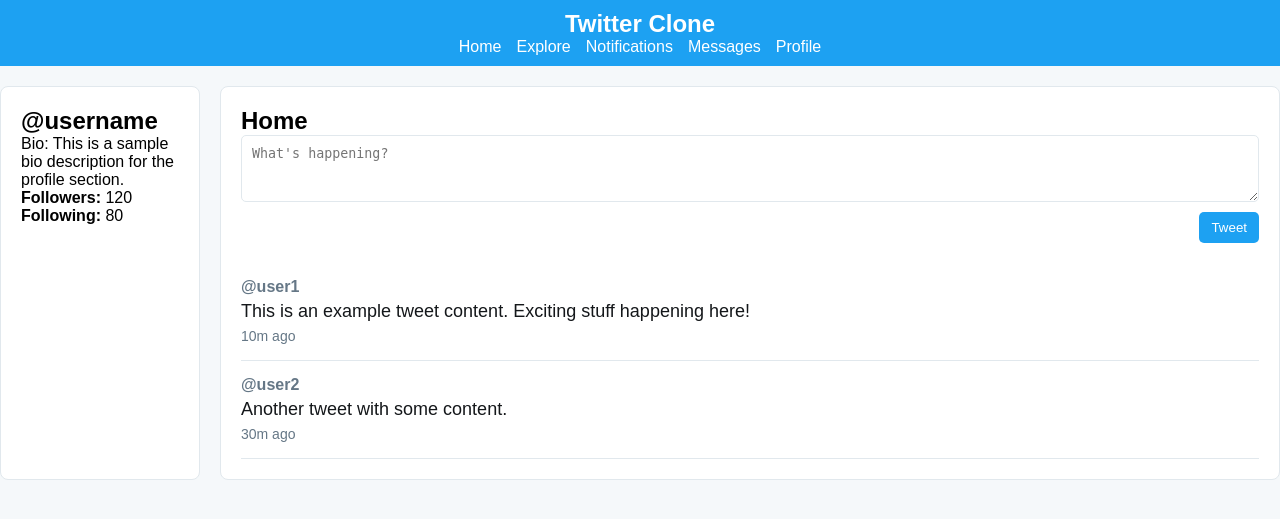
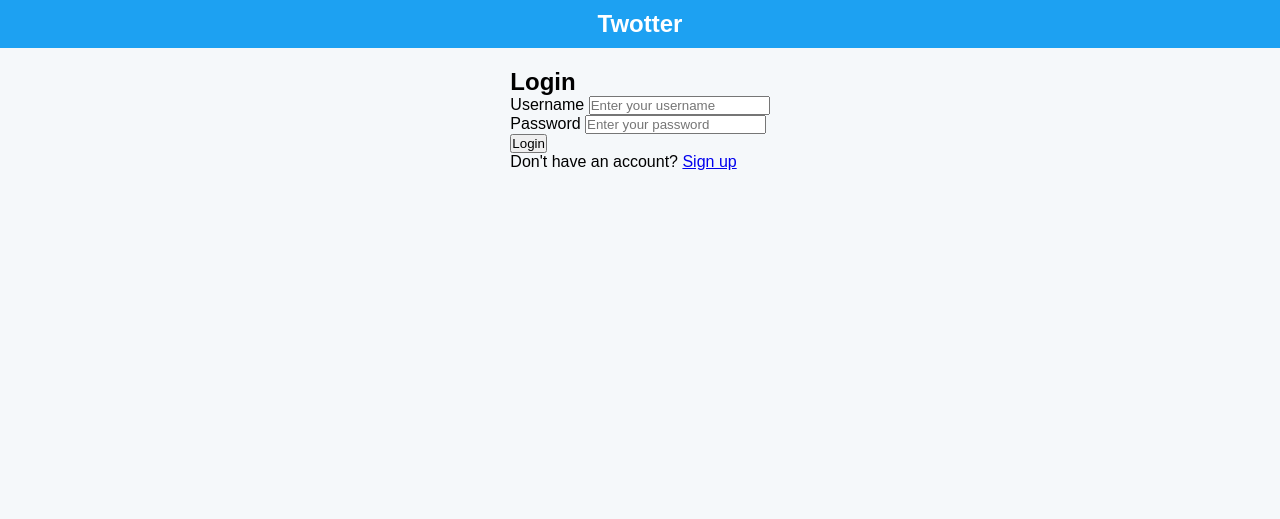
Before and after one commit to MilanHennessy/twotter_app, a Flask app: page / in a window 1280 px wide. Shown: the top 519 px of the page. Run offline with Flask 3, Linux system fonts and the light colour scheme.

Commit message:
Added login and registration functionality

```diff
--- a/app/config.py
+++ b/app/config.py
@@ -7,3 +7,7 @@ class Config:
     JWT_SECRET_KEY = os.getenv("JWT_SECRET_KEY", "jwtsecretkey")
     UPLOAD_FOLDER = os.path.join(os.getcwd(), "static/uploads")
     ALLOWED_EXTENSIONS = {'png', 'jpg', 'jpeg'}
+    TWITTER_API_KEY = "UyfzPwRHBxNmlOW4Vpkek8ktx"
+    TWITTER_API_SECRET = "KEtBwWZMC166E1989RvOxjH8W0rpDRmKRZFTxqfyrPFytmU8SQ"
+    TWITTER_ACCESS_TOKEN = "949102730529959936-OJbb77zHMfKerSF5UAE8L9IFbRgQzws"
+    TWITTER_ACCESS_SECRET = "Jzk1JPrPY9TnGLlJDcXYzKfE9ViqMQMaw9Z17WhD9fZzv"
--- a/app/main.py
+++ b/app/main.py
@@ -1,7 +1,9 @@
-from flask import Flask, render_template
+from flask import Flask, render_template, request, redirect, url_for, jsonify, session
 from flask_cors import CORS
 from config import Config
-from extensions import db, jwt
+from extensions import db
+from werkzeug.security import generate_password_hash, check_password_hash
+from models import User  # Assuming the User model is in 'models.py'
 
 def create_app():
     app = Flask(
@@ -11,10 +13,9 @@ def create_app():
     )
     app.config.from_object(Config)
     db.init_app(app)
-    jwt.init_app(app)
     CORS(app)
 
-    # Register blueprints
+    # Register blueprints (if applicable)
     from routes.auth import auth_bp
     from routes.tweets import tweets_bp
     from routes.users import users_bp
@@ -23,10 +24,85 @@ def create_app():
     app.register_blueprint(tweets_bp)
     app.register_blueprint(users_bp)
 
-    # Route to serve index.html at the root URL
-    @app.route("/")
-    def serve_index():
-        return render_template("index.html")  # Loads from templates/index.html
+    # Route for the login page
+    @app.route("/", methods=["GET", "POST"])
+    def login():
+        if request.method == "POST":
+            data = request.get_json()  # Get the JSON data from the request
+
+            # Check if JSON has username and password fields
+            if not data or "username" not in data or "password" not in data:
+                return jsonify({"message": "Missing username or password"}), 400
+
+            username = data["username"]
+            password = data["password"]
+
+            # Check if the username exists
+            user = User.query.filter_by(username=username).first()
+            if user and user.check_password(password):  # Check if password matches
+                # Successful login, no need for JWT, just start the session
+                session["user_id"] = user.id  # Store user ID in session
+
+                # Debug: Print the session to verify user ID storage
+                print("User ID stored in session:", session.get("user_id"))
+
+                # Return success response
+                return jsonify({"message": "Login successful"}), 200
+
+            # If login failed
+            return jsonify({"message": "Invalid username or password. Please try again."}), 401
+
+        # If it's a GET request, render the login form
+        return render_template("login.html")
+
+    # Route to handle user registration
+    @app.route("/register", methods=["GET", "POST"])
+    def register():
+        if request.method == "POST":
+            data = request.get_json()  # Get the JSON data from the request
+
+            # Validate data
+            if not data or "username" not in data or "password" not in data:
+                return jsonify({"message": "Missing username or password"}), 400
+
+            username = data["username"]
+            password = data["password"]
+
+            # Check if the username already exists
+            existing_user = User.query.filter_by(username=username).first()
+            if existing_user:
+                return jsonify({"message": "Username already exists. Please choose another one."}), 400
+
+            # Hash the password
+            hashed_password = generate_password_hash(password)
+
+            # Create the new user and save to the database
+            new_user = User(username=username, password=hashed_password)
+            db.session.add(new_user)
+            db.session.commit()
+
+            # Return success message
+            return jsonify({"message": "User successfully registered."}), 201
+
+        # If it's a GET request, render the registration form
+        return render_template("register.html")
+
+    # Index Route - Home page, requires user to be authenticated via session
+    @app.route("/index")
+    def index():
+        user_id = session.get("user_id")  # Get user ID from session
+
+        if not user_id:
+            return jsonify({"message": "You must be logged in to view this page."}), 401
+
+        # Get the user details from the database
+        user = User.query.filter_by(id=user_id).first()
+
+        if user:
+            # User is authenticated, render the index page
+            return render_template("index.html", username=user.username)  # pass username or any user info to the page
+        else:
+            return jsonify({"message": "User not found!"}), 404
 
     return app
 
--- /dev/null
+++ b/app/static/app.js
@@ -0,0 +1,85 @@
+document.addEventListener("DOMContentLoaded", function () {
+    // Handling form submission for login
+    const loginForm = document.getElementById("loginform");
+    if (loginForm) {
+        loginForm.addEventListener("submit", async function (event) {
+            event.preventDefault(); // Prevent the default form submission
+
+            const username = document.getElementById("login-username").value;
+            const password = document.getElementById("login-password").value;
+
+            // Create a JSON object with the username and password
+            const data = {
+                username: username,
+                password: password
+            };
+
+            try {
+                const response = await fetch("/", {
+                    method: "POST",
+                    body: JSON.stringify(data),  // Send data as a JSON string
+                    headers: {
+                        "Accept": "application/json",  // Ensure response is JSON
+                        "Content-Type": "application/json"  // Set the correct content type for JSON
+                    }
+                });
+
+                const result = await response.json();  // Parse JSON response
+
+                if (response.ok) {
+                    // Handle successful login
+                    alert("Login successful! Redirecting...");
+                    window.location.href = "/index";  // Redirect to index page after login
+                } else {
+                    // Handle error
+                    alert(result.message || "Login failed, please try again.");
+                }
+            } catch (error) {
+                console.error("Error during login:", error);
+                alert("An error occurred. Please try again.");
+            }
+        });
+    }
+
+    // Handling form submission for registration
+    const registerForm = document.getElementById("register-form");
+    if (registerForm) {
+        registerForm.addEventListener("submit", async function (event) {
+            event.preventDefault(); // Prevent the default form submission
+
+            const username = document.getElementById("register-username").value;
+            const password = document.getElementById("register-password").value;
+
+            // Create a JSON object with the username and password
+            const data = {
+                username: username,
+                password: password
+            };
+
+            try {
+                const response = await fetch("/register", {
+                    method: "POST",
+                    body: JSON.stringify(data),  // Send data as a JSON string
+                    headers: {
+                        "Accept": "application/json",  // Ensure response is JSON
+                        "Content-Type": "application/json"  // Set the correct content type for JSON
+                    }
+                });
+
+                const result = await response.json();  // Parse JSON response
+
+                if (response.ok) {
+                    // Handle successful registration
+                    alert("Registration successful! Please log in.");
+                    window.location.href = "/";  // Redirect to login page after registration
+                } else {
+                    // Handle error
+                    alert(result.message || "Registration failed, please try again.");
+                }
+            } catch (error) {
+                console.error("Error during registration:", error);
+                alert("An error occurred. Please try again.");
+            }
+        });
+    }
+});
--- a/app/templates/index.html
+++ b/app/templates/index.html
@@ -1,16 +1,22 @@
 <!DOCTYPE html>
 <html lang="en">
+
 <head>
   <meta charset="UTF-8">
   <meta name="viewport" content="width=device-width, initial-scale=1.0">
-  <title>Twitter Clone</title>
+  <title>Twotter</title>
   <link rel="stylesheet" href="static/style.css">
+  <script src="https://cdn.jsdelivr.net/npm/axios/dist/axios.min.js"></script> <!-- Include Axios -->
+  <!-- Inside your body tag, just before the closing </body> tag -->
+  <script src="{{ url_for('static', filename='app.js') }}"></script>
+
 </head>
+
 <body>
   <!-- Navbar -->
   <nav>
     <div class="container">
-      <h1>Twitter Clone</h1>
+      <h1>Twotter</h1>
       <ul class="nav-links">
         <li><a href="#">Home</a></li>
         <li><a href="#">Explore</a></li>
@@ -37,24 +43,69 @@
 
       <!-- New Tweet Form -->
       <div class="new-tweet">
-        <textarea placeholder="What's happening?" rows="3"></textarea>
-        <button type="button">Tweet</button>
+        <textarea id="tweetContent" placeholder="What's happening?" rows="3"></textarea>
+        <button type="button" onclick="postTweet()">Tweet</button>
       </div>
 
       <!-- Tweets -->
-      <div class="tweet">
-        <h3>@user1</h3>
-        <p>This is an example tweet content. Exciting stuff happening here!</p>
-        <span>10m ago</span>
-      </div>
-
-      <div class="tweet">
-        <h3>@user2</h3>
-        <p>Another tweet with some content.</p>
-        <span>30m ago</span>
+      <div id="tweetFeed">
+        <!-- New tweets will appear here -->
       </div>
     </section>
   </div>
 
+  <script>
+    // Function to send the tweet content to the backend
+    function postTweet() {
+      const tweetContent = document.getElementById('tweetContent').value;
+
+      // Check if tweet content is empty
+      if (!tweetContent.trim()) {
+        alert('Tweet content cannot be empty');
+        return;
+      }
+
+      // Send the tweet content to the backend using Axios (without JWT token)
+      axios.post('/tweets', {
+        content: tweetContent
+      })
+        .then(function (response) {
+          console.log('Tweet posted successfully:', response);
+          document.getElementById('tweetContent').value = ''; // Clear the textarea after posting
+          fetchTweets(); // Refresh tweet feed to include the newly posted tweet
+        })
+        .catch(function (error) {
+          console.error('Error posting tweet:', error);
+          alert('Failed to post tweet');
+        });
+    }
+
+    // Function to fetch and display tweets
+    function fetchTweets() {
+      axios.get('/tweets')
+        .then(function (response) {
+          const tweetFeed = document.getElementById('tweetFeed');
+          tweetFeed.innerHTML = ''; // Clear the current tweets
+
+          response.data.forEach(function (tweet) {
+            const tweetElement = document.createElement('div');
+            tweetElement.classList.add('tweet');
+            tweetElement.innerHTML = `
+            <h3>@${tweet.author}</h3>
+            <p>${tweet.content}</p>
+            <span>${tweet.created_at}</span>
+          `;
+            tweetFeed.appendChild(tweetElement);
+          });
+        })
+        .catch(function (error) {
+          console.error('Error fetching tweets:', error);
+        });
+    }
+
+    // Fetch and display tweets when the page loads
+    window.onload = fetchTweets;
+  </script>
 </body>
+
 </html>
--- /dev/null
+++ b/app/templates/login.html
@@ -0,0 +1,88 @@
+<!DOCTYPE html>
+<html lang="en">
+
+<head>
+    <meta charset="UTF-8">
+    <meta name="viewport" content="width=device-width, initial-scale=1.0">
+    <title>Login - Twotter</title>
+    <link rel="stylesheet" href="static/style.css">
+
+    <!-- Include Axios CDN before your custom script -->
+    <script src="https://cdn.jsdelivr.net/npm/axios/dist/axios.min.js"></script>
+
+    <!-- Inside your body tag, just before the closing </body> tag -->
+    <script src="{{ url_for('static', filename='app.js') }}"></script>
+</head>
+
+<body>
+    <!-- Navbar (optional for login page) -->
+    <nav>
+        <div class="container">
+            <h1>Twotter</h1>
+        </div>
+    </nav>
+
+    <!-- Main Content Area -->
+    <div class="main-container">
+        <!-- Sidebar (optional for login page) -->
+        <aside class="sidebar" style="display: none;">
+            <h2>@username</h2>
+            <p>Bio: This is a sample bio description for the profile section.</p>
+            <p><strong>Followers:</strong> 120</p>
+            <p><strong>Following:</strong> 80</p>
+        </aside>
+
+        <!-- Login Form -->
+        <section class="login-form">
+            <h2>Login</h2>
+
+            <form id="loginForm">
+                <div class="form-group">
+                    <label for="username">Username</label>
+                    <input type="text" id="username" placeholder="Enter your username" required />
+                </div>
+                <div class="form-group">
+                    <label for="password">Password</label>
+                    <input type="password" id="password" placeholder="Enter your password" required />
+                </div>
+                <button type="submit">Login</button>
+            </form>
+
+            <p>Don't have an account? <a href="/register">Sign up</a></p>
+        </section>
+    </div>
+
+    <script>
+        // Function to handle login
+        function handleLogin(event) {
+            event.preventDefault();
+
+            const username = document.getElementById('username').value;
+            const password = document.getElementById('password').value;
+
+            // Send the login credentials to the backend using Axios
+            axios.post('/', {
+                username: username,
+                password: password
+            })
+            .then(function (response) {
+                console.log('Login successful:', response);
+
+                // Now that the user is logged in, we can store the user ID in sessionStorage
+                sessionStorage.setItem('user_id', response.data.user_id);  // Store user ID instead of JWT
+
+                // Redirect to the index page after successful login
+                window.location.href = '/index';
+            })
+            .catch(function (error) {
+                console.error('Error logging in:', error);
+                alert('Invalid credentials or login failed');
+            });
+        }
+
+        // Attach event listener to the form submit event
+        document.getElementById('loginForm').addEventListener('submit', handleLogin);
+    </script>
+</body>
+
+</html>
```
Also changed, not shown: app/models.py (+19 -5 lines), app/routes/auth.py (+51 -9 lines), app/routes/tweets.py (+70 -9 lines), app/routes/users.py (+8 -9 lines), app/templates/register.html (added, +56 -0 lines), instance/twitter_clone.db (added).
